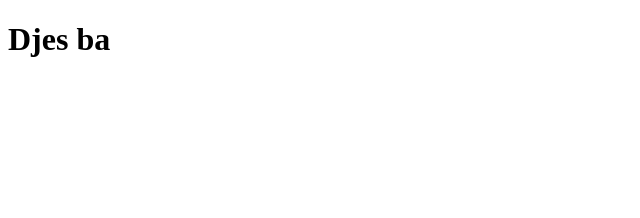
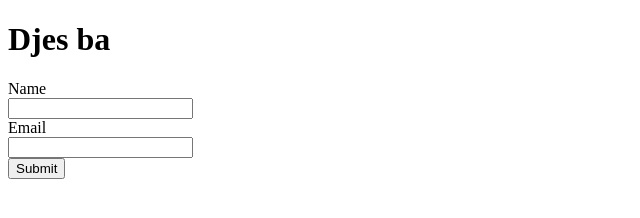
Before and after one commit to Filip911/MyProject, a plain HTML site: page index.html in a window 1280 px wide. Shown: the whole page, without its empty margins (0-640 px from the left). Drawn offline with Linux system fonts and the light colour scheme.

Commit message:
form added

```diff
--- a/index.html
+++ b/index.html
@@ -6,5 +6,16 @@
   </head>
   <body>
     <h1>Djes ba</h1>
+    <form methond="GET" action="get_post.php">
+          <div>
+            <label>Name</label><br />
+            <input type="text" name="name">
+          </div>
+          <div>
+            <label>Email</label><br />
+            <input type="text" name="email">
+          </div>
+          <input type="submit" value="Submit" />
+      </form>
   </body>
 </html>
```
